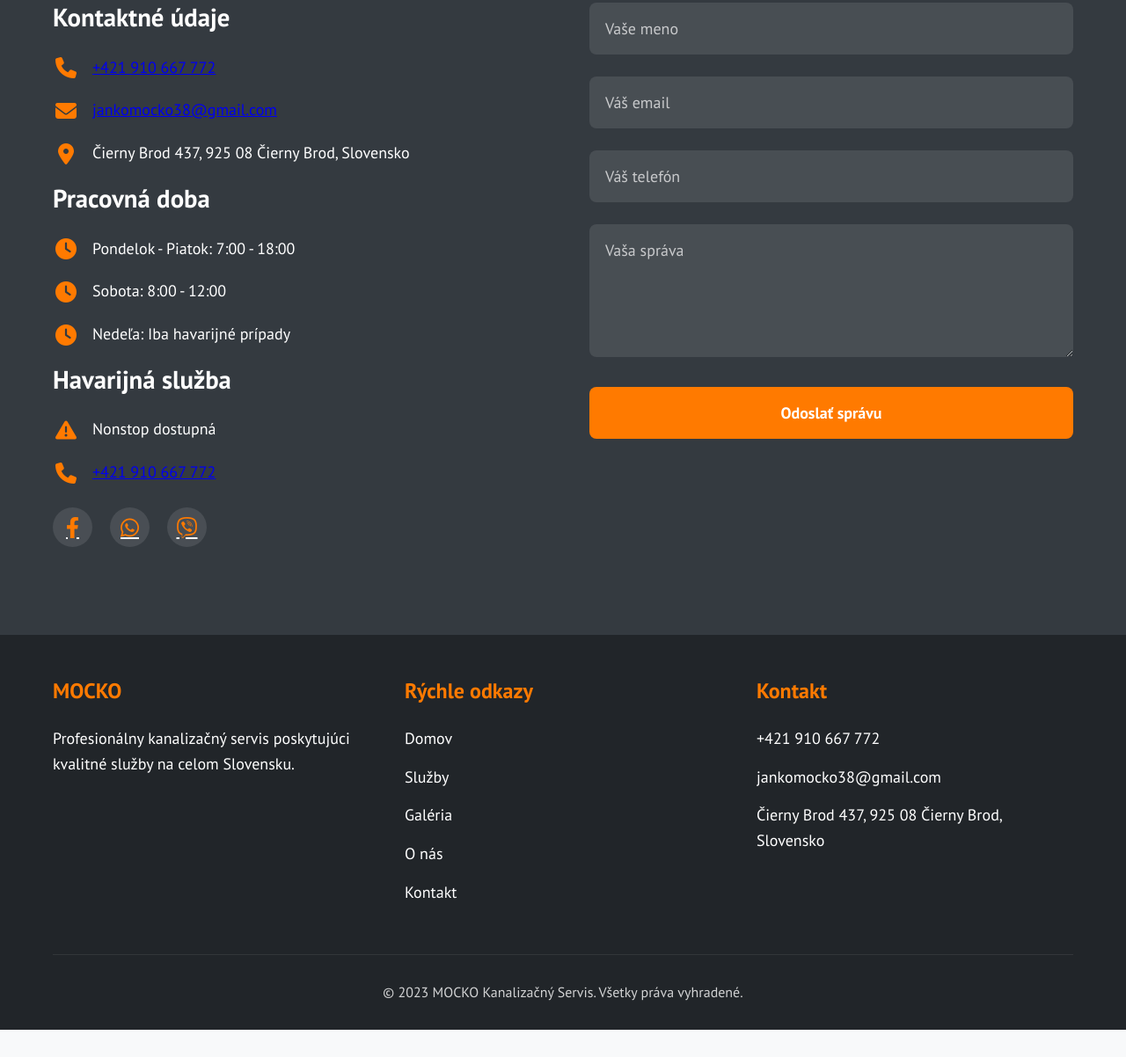
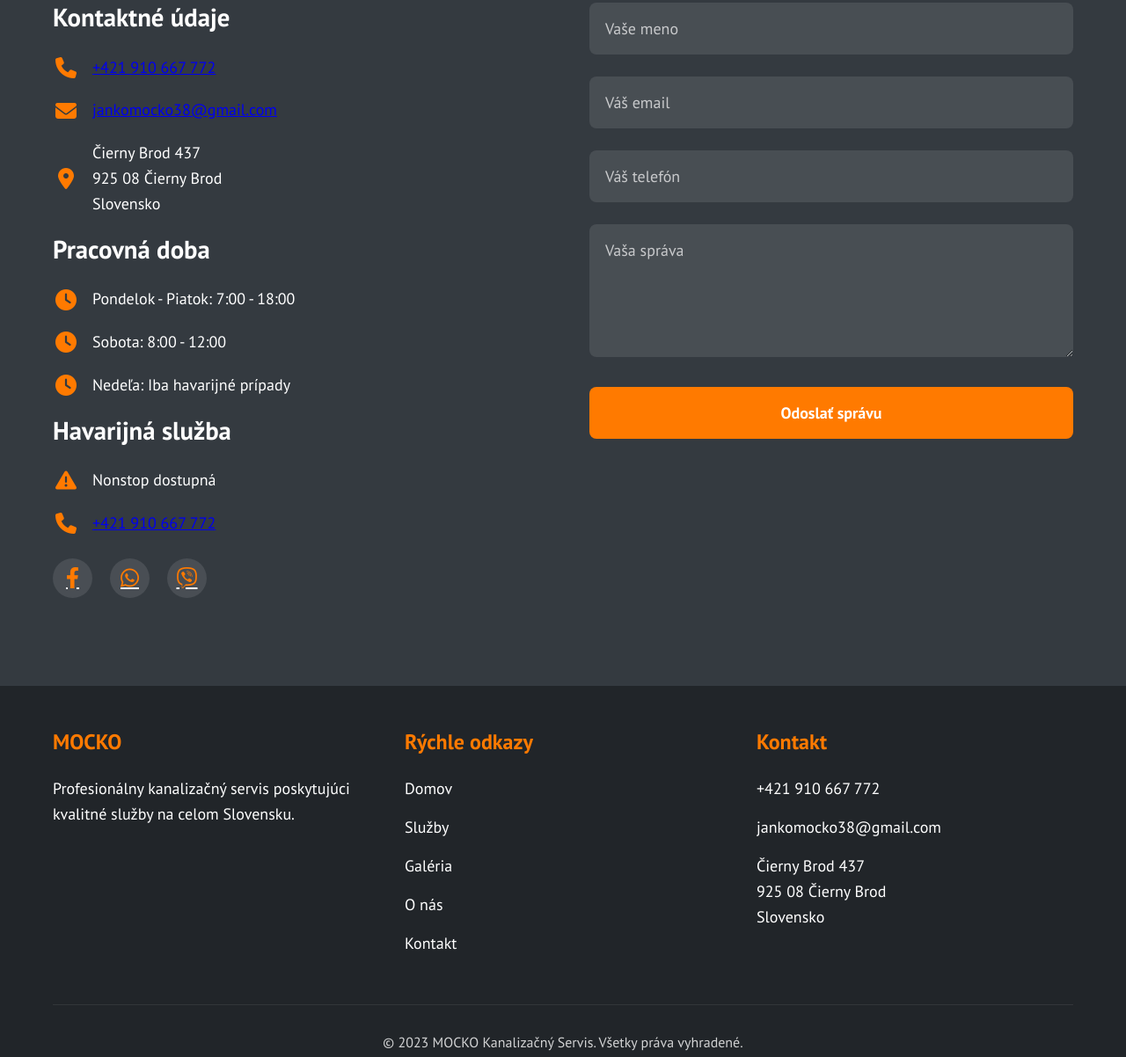
Before and after one commit to LeduBaSk/janko.github.io, a plain HTML site: page index.html in a window 1280 px wide. Shown: the part 6013-7215 px from the top of the page at 88% size. Before the commit the page ends 7184 px from the top, so only its background shows below. Drawn offline with nearby package versions, Linux system fonts and the light colour scheme.

Commit message:
Update index.html

```diff
--- a/index.html
+++ b/index.html
@@ -1235,7 +1235,7 @@
               <i class="fas fa-envelope"></i>
               <a href="mailto:jankomocko38@gmail.com">jankomocko38@gmail.com</a>
             </p>
-            <p><i class="fas fa-map-marker-alt"></i> Čierny Brod 437, 925 08 Čierny Brod, Slovensko</p>
+            <p><i class="fas fa-map-marker-alt"></i> Čierny Brod 437<br /> 925 08 Čierny Brod<br /> Slovensko</p>
 
             <h3>Pracovná doba</h3>
             <p><i class="fas fa-clock"></i> Pondelok - Piatok: 7:00 - 18:00</p>
@@ -1305,7 +1305,7 @@
               <li>
                 <a href="mailto:info@mocko-servis.sk">jankomocko38@gmail.com</a>
               </li>
-              <li>Čierny Brod 437, 925 08 Čierny Brod, Slovensko</li>
+              <li>Čierny Brod 437<br /> 925 08 Čierny Brod<br /> Slovensko</li>
             </ul>
           </div>
         </div>
```
